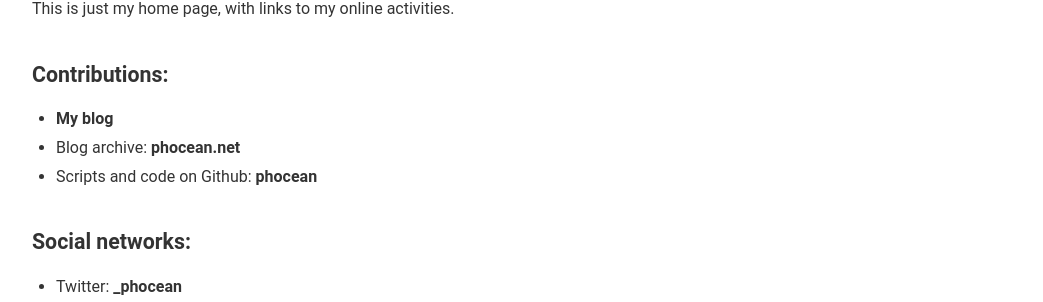
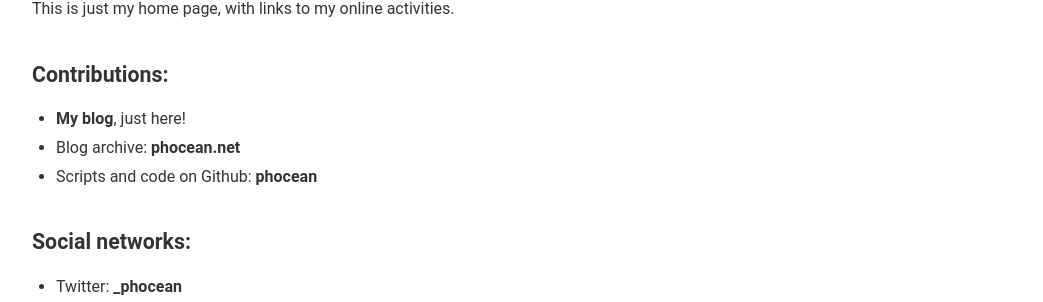
Before and after one commit to phocean/phocean.github.io, a Jekyll site: the page built from index.md, in a window 1280 px wide. Shown: the part 233-535 px from the top of the page, without its empty margins (118-1161 px from the left). Built offline with Jekyll 4.4.1, drawn with Linux system fonts in a browser that asks for light colours.

Commit message:
Remove useless link

```diff
--- a/index.md
+++ b/index.md
@@ -15,7 +15,7 @@
 
 ### Contributions:
 
-- [My blog](https://phocean.net/blog.html)
+- **My blog**, just here!
 - Blog archive: [phocean.net](https://phocean.net/blog-archive/)
 - Scripts and code on Github: [phocean](https://github.com/phocean)
 
```
